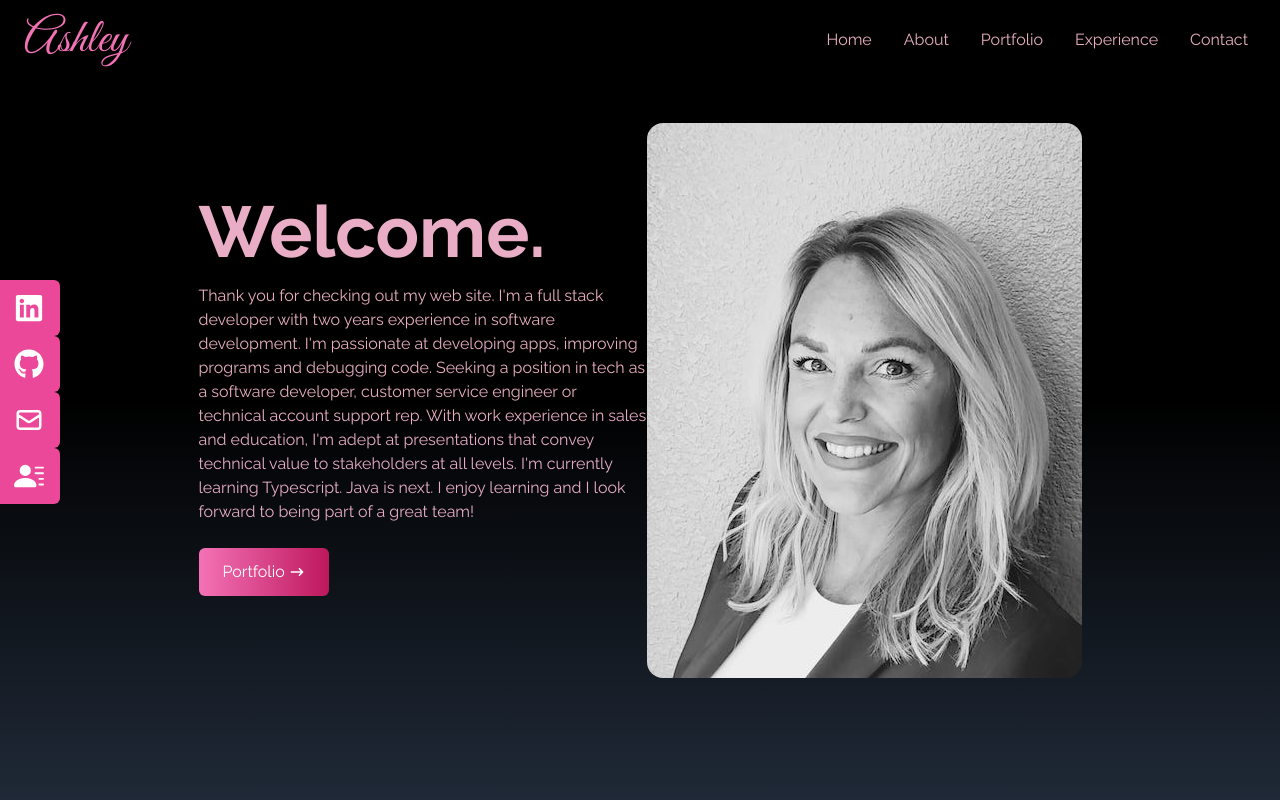
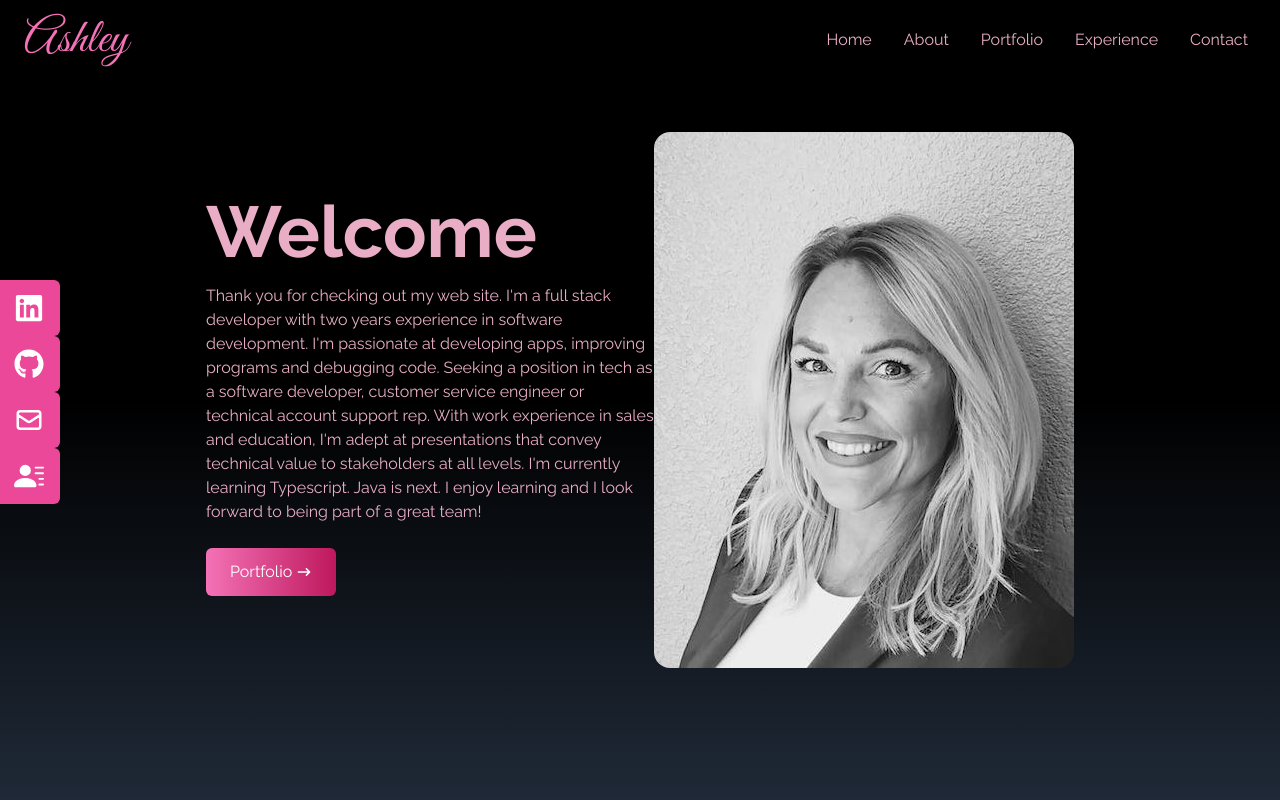
Before and after one commit to ashley-christensen/portfolio-tailwind, a React (Create React App) app: page / in a window 1280 px wide. Shown: the top 800 px of the page. Built offline with nearby package versions, Linux system fonts and the light colour scheme.

Commit message:
home page

```diff
--- a/src/components/Home.jsx
+++ b/src/components/Home.jsx
@@ -7,7 +7,7 @@ const Home = () => {
 		<div name='home' className='w-full h-screen bg-gradient-to-b from-black via-black to-gray-800'>
 			<div className=' max-w-screen-lg mx-auto flex flex-col md:flex-row items-center justify-center h-full px-4'>
 				<div className='flex flex-col justify-center h-full'>
-					<h2 className='text-4xl sm:text-7xl font-bold textLink'>Welcome.</h2>
+					<h2 className='text-4xl sm:text-7xl font-bold textLink'>Welcome </h2>
 					<p className='textLink py-4 max-w-md'>
 						Thank you for checking out my web site. I'm a full stack developer with two years experience in
 						software development. I'm passionate at developing apps, improving programs and debugging code.
```
Also changed, not shown: src/assets/profile-september-cropped.png.
